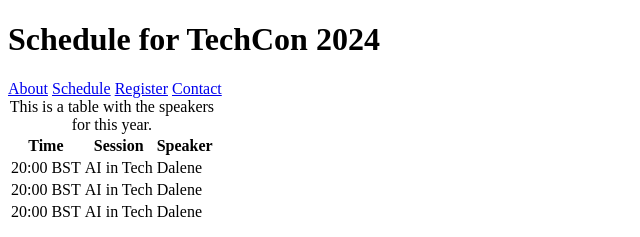
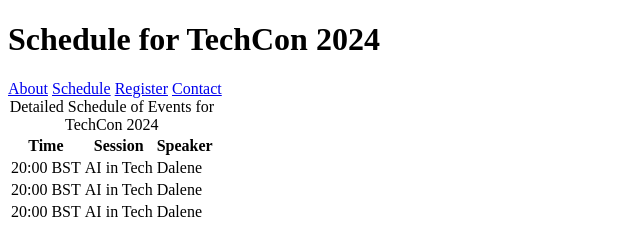
Before and after one commit to YoYo-Python/TechCon_HTML, a plain HTML site: page techcon_website/schedule.html in a window 1280 px wide. Shown: the top 237 px of the page, 0-640 px from the left. Drawn offline with Linux system fonts and the light colour scheme.

Commit message:
TechCon Schedule

```diff
--- a/techcon_website/schedule.html
+++ b/techcon_website/schedule.html
@@ -38,7 +38,7 @@
                 <td>AI in Tech</td>
                 <td>Dalene</td>
             </tr>
-            <caption>This is a table with the speakers for this year.</caption>
+            <caption>Detailed Schedule of Events for TechCon 2024</caption>
         </table>
     </main>
     <footer>
```
